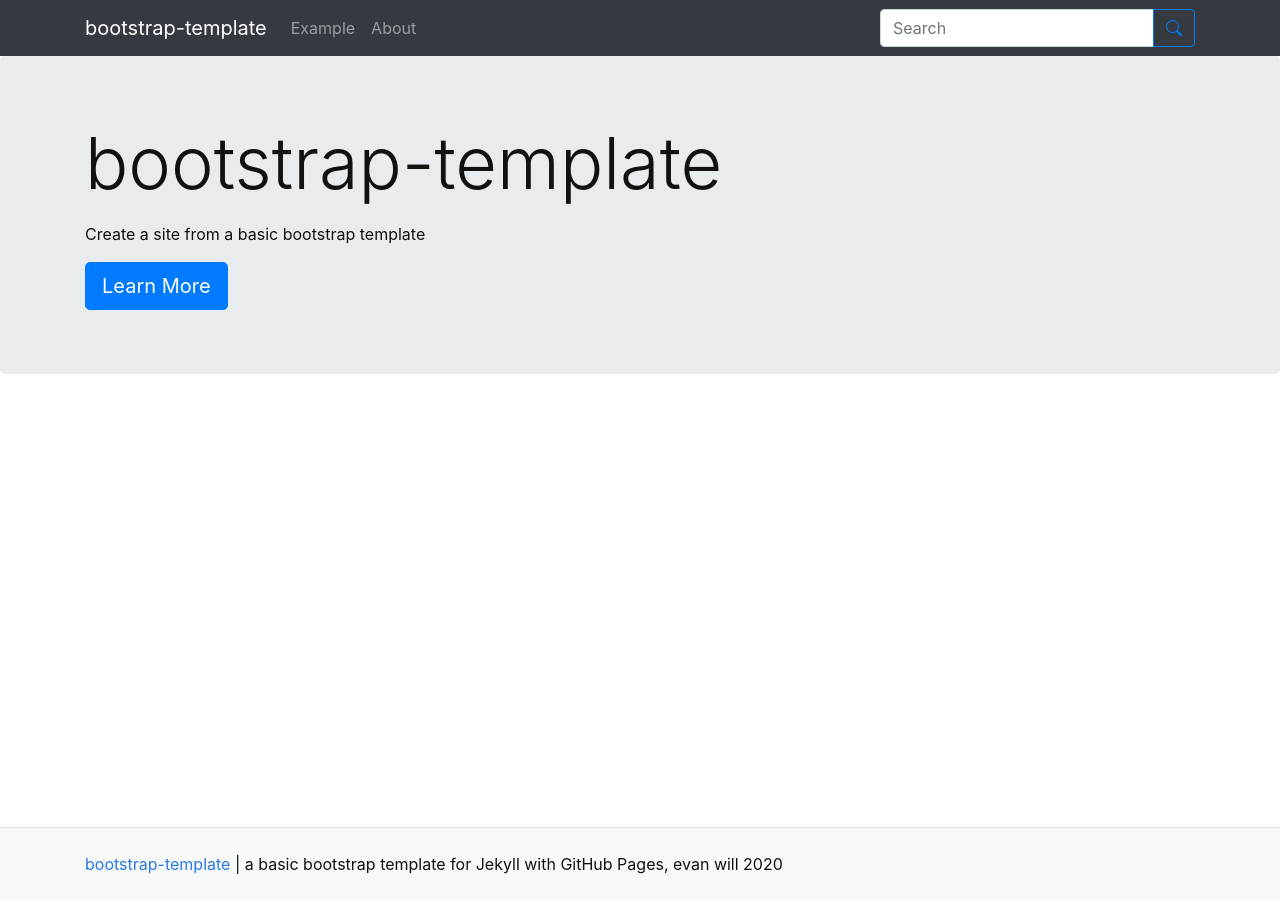
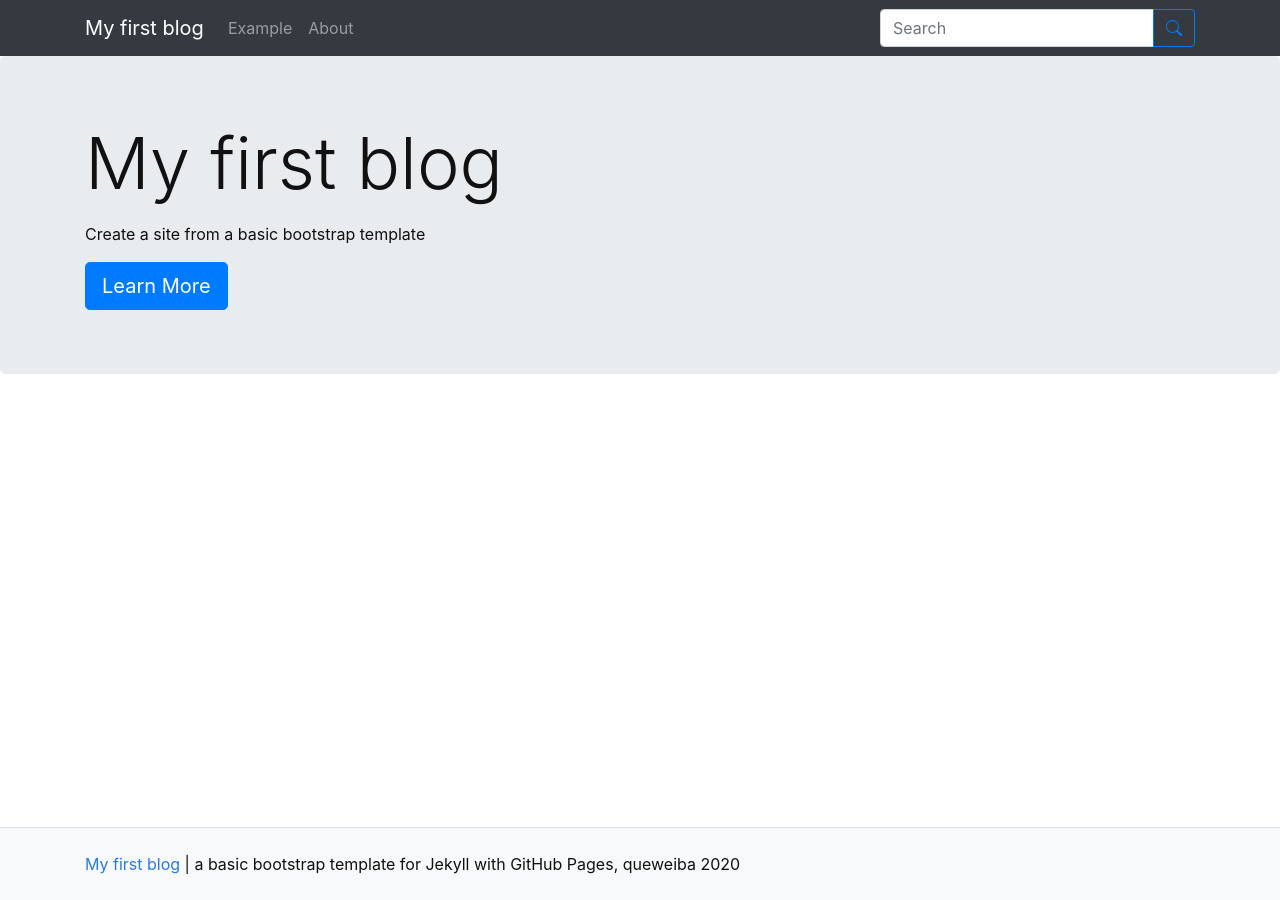
Before and after one commit to queweiba/my-blog, a Jekyll site: the page built from pages/index.md, in a window 1280 px wide. Built offline with Jekyll 4.4.1, drawn with Linux system fonts in a browser that asks for light colours.

Commit message:
set up config

```diff
--- a/_config.yml
+++ b/_config.yml
@@ -9,10 +9,10 @@
 #######
 # SITE SETTINGS
 #
-title: bootstrap-template
+title: My first blog
 description: "a basic bootstrap template for Jekyll with GitHub Pages"
 year: 2020
-author: evan will
+author: queweiba
 # add search box to navbar, true/false
 search: true
 
@@ -23,11 +23,11 @@ search: true
 #
 # use url for the domain, e.g. https://thecdil.github.io
 # on gh-pages follow the pattern: https://username.github.io
-url:
+url: https://queweiba.github.io
 # use baseurl to add subsection of the domain, e.g. /timelinejs-template
 # on gh-pages this is a / followed by the name of the repository
 # baseurl is your github repository's name prefixed with a /
-baseurl:
+baseurl: /copy_template
 # location of code, the full url to your github repository
 source-code: https://github.com/thecdil/bootstrap-template
 
```
